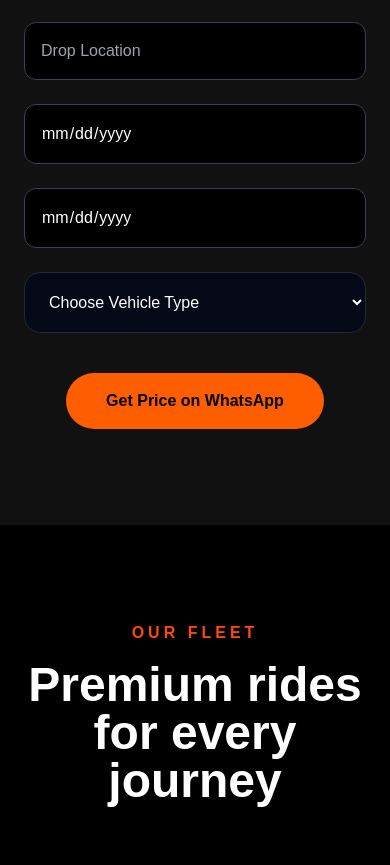
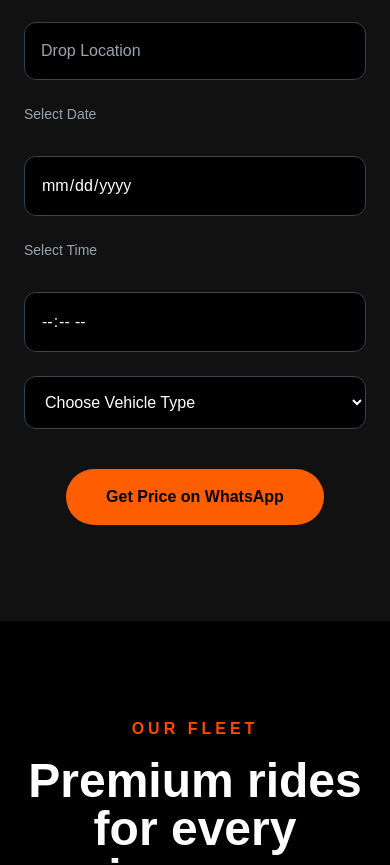
Before and after one commit to divyadakshstory/Yatra24-7, a Next.js app: page / in a window 390 px wide. Shown: the part 1240-2105 px from the top of the page. Built offline with nearby package versions, Linux system fonts and the light colour scheme; grey boxes are pictures that could not be loaded.

Commit message:
Update page.js

```diff
--- a/app/page.js
+++ b/app/page.js
@@ -115,21 +115,29 @@
               className="bg-black border border-gray-700 rounded-xl p-4 outline-none"
             />
 
-           <input
+<div className="text-sm text-gray-400 mb-2">
+  Select Date
+</div>
+
+  <input
   id="date"
   type="date"
-  placeholder="Select Date"
-  className="bg-black border border-gray-700 rounded-xl p-4 outline-none"
-/>
-           <input
-  id="date"
-  type="date"
-  placeholder="Select Date"
-  className="bg-black border border-gray-700 rounded-xl p-4 outline-none"
+  className="bg-black border border-gray-700 rounded-xl p-4 outline-none text-white"
 />
 
-      <select
-  className="w-full bg-[#050816] border border-gray-800 rounded-2xl px-5 py-5 text-white outline-none focus:border-[#ff5e00]"
+   <div className="text-sm text-gray-400 mb-2">
+  Select Time
+</div>
+
+  <input
+  id="time"
+  type="time"
+  className="bg-black border border-gray-700 rounded-xl p-4 outline-none text-white"
+/>
+
+<select
+  id="car"
+  className="bg-black border border-gray-700 rounded-xl p-4 outline-none md:col-span-2"
 >
 <option>Choose Vehicle Type</option>
   <option>Sedan • Swift Dzire / Aura</option>
@@ -141,7 +149,7 @@
 
           <div className="text-center mt-10">
 
-           <button
+          <button
   onClick={() => {
     const pickup = document.getElementById("pickup").value;
     const drop = document.getElementById("drop").value;
@@ -149,8 +157,7 @@
     const time = document.getElementById("time").value;
     const car = document.getElementById("car").value;
 
-    const message =
-`🚖 Yatra24x7 Ride Booking
+    const message = `🚖 Yatra24x7 Booking
 
 📍 Pickup: ${pickup}
 📍 Drop: ${drop}
@@ -160,10 +167,9 @@
 📅 Date: ${date}
 ⏰ Time: ${time}`;
 
-    window.open(
-      `https://wa.me/918002697331?text=${encodeURIComponent(message)}`,
-      "_blank"
-    );
+    const url = `https://wa.me/918002697331?text=${encodeURIComponent(message)}`;
+
+    window.open(url, "_blank");
   }}
   className="bg-[#ff5e00] hover:bg-[#ff7b2b] text-black font-bold px-10 py-4 rounded-full transition-all"
 >
```
